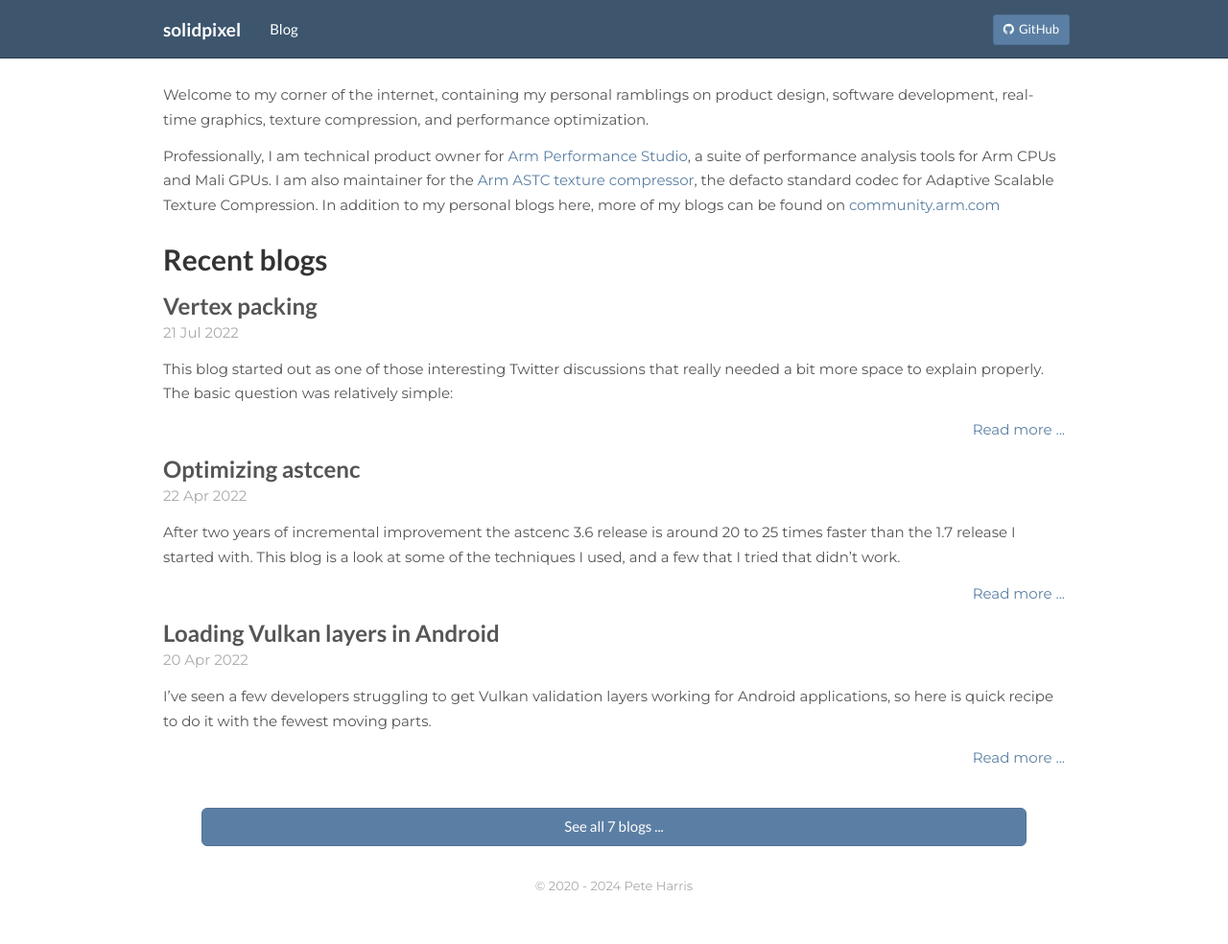
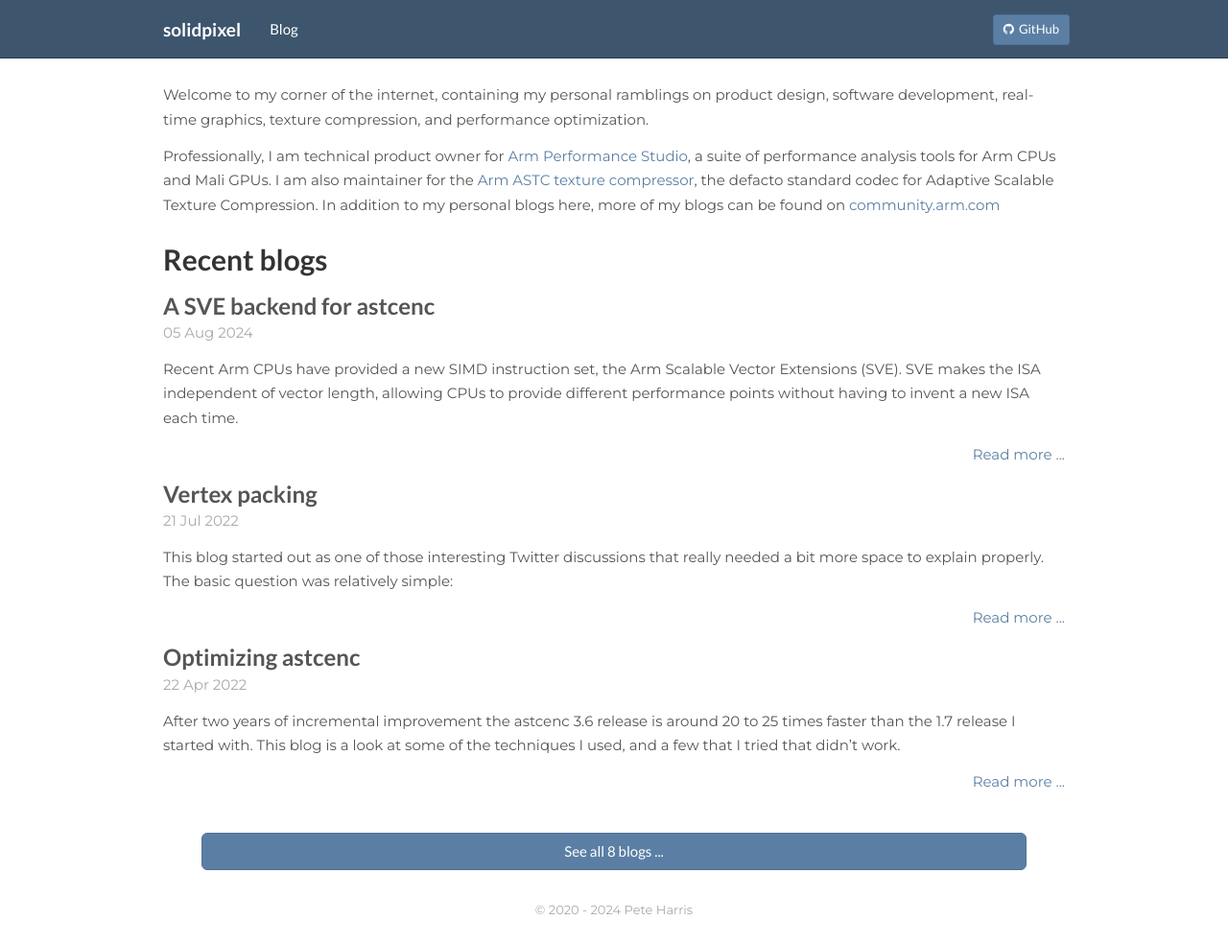
Before and after one commit to solidpixel/solidpixel.github.io, a Jekyll site: the page built from index.html, in a window 1280 px wide. Shown: the whole page at 96% size. Built offline with Jekyll 4.4.1, drawn with Linux system fonts in a browser that asks for light colours; before the commit the page ends 959 px from its top, so only the background shows below that; some of the changed lines change nothing that is shown.

Commit message:
Add astcenc SVE backend blog

```diff
--- a/_config.yml
+++ b/_config.yml
@@ -2,7 +2,7 @@ baseurl: ""
 url: "http://solidpixel.github.io"
 title: "solidpixel"
 
-gems:
+plugins:
   - jemoji
 exclude:
   - "README.md"
--- /dev/null
+++ b/_posts/2024-08-05-astcenc_meets_sve.md
@@ -0,0 +1,165 @@
+---
+title: A SVE backend for astcenc
+layout: post
+tag: ASTC compression
+---
+
+Recent Arm CPUs have provided a new SIMD instruction set, the Arm Scalable
+Vector Extensions (SVE). SVE makes the ISA independent of vector length,
+allowing CPUs to provide different performance points without having to invent
+a new ISA each time.
+
+Most of the Arm-designed CPUs implement a 128-bit SVE or SVE2 data path, but
+the Arm Neoverse V1 CPU provides a 256-bit SVE implementation. The wider
+vector implementation was something I just had to try and optimize for ...
+
+What is SVE?
+============
+
+The Scalable Vector Extension is a recent extension to the Arm ISA, providing
+a new SIMD instruction set that exists alongside the existing NEON instructions.
+It brings a collection of interesting new capabilities.
+
+Variable vector lengths
+-----------------------
+
+The most commonly known feature of SVE is the "scalable" aspect. The ISA does
+not define a fixed vector length, allowing each CPU design to choose a vector
+length that meets its cost/performance goal.
+
+It is possible to write vector-length agnostic (VLA) software that allows a
+single binary to run on any SVE implementation. However, this is not required
+and it also possible to write code that requires a specific vector length.
+
+Predicated operations
+---------------------
+
+Most operations in SVE allow lane predication, using dedicated predicate mask
+registers to control which parts of a register are modified by an operation,
+read from memory, or written to memory.
+
+Predicates have two useful advantages.
+
+The first is that we can handle loop tail masking without needing extra mask
+operations. We can just inline them into the data processing operations.
+
+The second is that predicates have their own dedicated register file, so we
+free up normal vector registers for other data. Arm v8 NEON has 32 registers,
+which is a lot compared to SSE and AVX2 which only have 16, but even this
+gets tight when vectoring data using structure-of-arrays striped data layouts.
+More registers always helps ...
+
+Native scatter/gather operations
+--------------------------------
+
+NEON has the `vtbl` family of operations, which allow efficient indexed lookup
+from a register-based table, but the fact the table is held in registers limits
+it to relatively small lookup tables. With no native gather support for larger
+data tables, NEON algorithms must fall back to scalar code.
+
+SVE adds support for native scatter and gather instructions. The Neoverse V1
+load/store implementation of a 8-wide 32-bit gather-load is no faster than
+doing 4x 32-bit pairwise loads. However, it avoids all the overhead of
+converting to-and-from scalar code that NEON requires.
+
+
+Adoption approach
+=================
+
+For the `astcenc` implementation of SVE I decided to implement a fixed-width
+256-bit implementation, where the vector length is known at compile time.
+
+The first reason for this is the `astcenc` vector library uses a class-based
+abstraction that wraps the intrinsic data type as a member variable. The
+length-agnostic SVE types are sizeless and so cannot be used as member
+variables and must be stack allocated. Porting to VLA is therefore not a native
+drop-in for our abstraction. This is fixable, but it's not something that I had
+the appetite to change this time around.
+
+The second reason is that making performant VLA code produce invariant output
+with our existing implementation doesn't seem easy. In my [earlier blog][INAC]
+I introduced how I made accumulators ISA invariant by always accumulating in
+`vec4` chunks.
+
+SVE makes it easy to make vector code invariant with scalar code with the new
+linear reduction `ADDA` instruction, which is great for compiler
+auto-vectorization of accumulators, but there isn't an equivalent for quad-wise
+lane reduction. It is functionally possible, but it requires a software loop,
+and this is something you _really_ don't want to add to your inner loop
+processing hot paths.
+
+It should be noted that using s static 256-bit approach still allows is to use
+SVE to augment 128-bit operations, such as using vec4 gathers. In these cases
+we just need to manually use the SVE predicate to disable the top 128 bits.
+
+
+Performance results
+===================
+
+The implementation was relatively straight-forward. The SVE intrinsics are very
+similar NEON, so I had a basic implementation up and running in an afternoon.
+The hardest part was getting a new enough compiler (Clang 17) to pick up a
+pre-packaged version NEON-SVE bridge header, which allows conversion between
+NEON and SVE data types.
+
+Performance was a lot better than I expected, giving a 30% uplift. I found this
+somewhat surprising as Neoverse V1 allows 4-wide NEON issue, or 2-wide SVE
+issue, so in terms of data-width the two should work out very similar. I need to
+investigate more, but the fundamentals reasons seem to be:
+
+* Using SVE places less pressure on the instruction decoders. It's easier to
+  issue two SVE operations per clock than four NEON operations.
+* Using SVE places less pressure on the register file. It's easier to store
+  data in two SVE registers than four NEON registers. We also free up additional
+  registers due to use of predicate registers for `vmask` data types.
+* Using SVE reduces the number of loop iterations, reducing the number of cycles
+  lost to loop-carried dependencies between iterations.
+* Using SVE gives access to some new functionality, such as gathers and
+  predicated load/store, which is more expensive when emulated in the NEON
+  implementation.
+
+
+Useful operations
+=================
+
+The following operations were notable improvements over NEON equivalents.
+
+* Gather loads (`svld1_gather...()`) for both `vec4` and `vec8` data types.
+* Table lookups are wider (`svtbl...()`) so we can use faster instruction
+  alternatives with fewer input operands.
+* Masked accumulators (`svadd_f32_m()`) for partial vectors are natively
+  supported, without needing additional operations or data registers.
+* Masked stores (`svst1_u32()`) for partial output writes are natively
+  supported, without falling back to scalar code.
+* Partial stores (`svst1b_u32()`) for writing back the bottom of N bits of a
+  register lane to contiguous memory are natively supported, without needing
+  pre-compaction in registers.
+
+
+Future work
+===========
+
+While I have no immediate plan to do it, I would like to try and write a
+new codec implementation that uses integer types. In general, this could have a
+number of advantages for performance, allowing us to do more operations in
+parallel using 8-bit and 16-bit integer operations.
+
+Specifically for SVE, in moving away from floating-point we also remove
+invariance issues, which means we should be able to write this new codec in a
+way that is amenable to the VLA style.
+
+
+Resources
+=========
+
+* [Introduction to SVE][SVIG]
+* [Arm SIMD Intrinsics Explorer][AIEX]
+* [SVE Optimization Guide][SVOG]
+* [Neoverse V1 Software Optimization Guide][V1OG]
+
+[AIEX]: https://developer.arm.com/architectures/instruction-sets/intrinsics/
+[SVIG]: https://developer.arm.com/documentation/102476/latest/
+[SVOG]: https://developer.arm.com/documentation/102699/latest/
+[V1OG]: https://developer.arm.com/documentation/109897/latest/
+
+[INAC]: {% link _posts/2021-02-25-creating_invariant_accumulators.md %}
```
